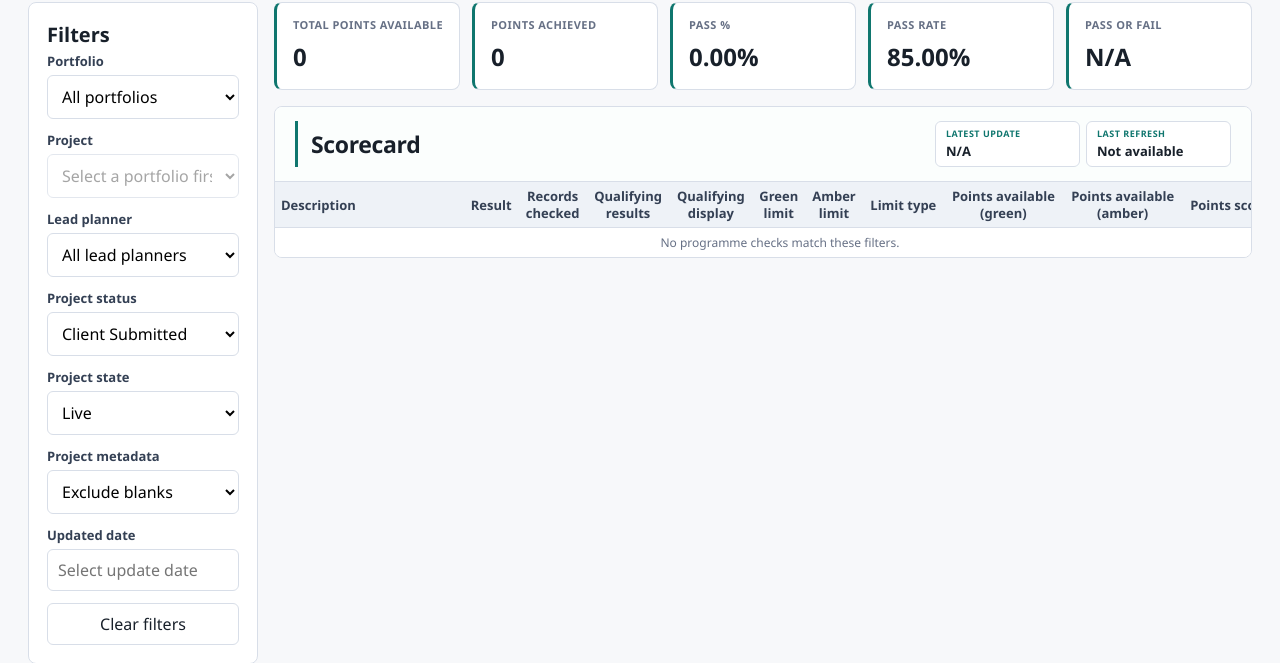
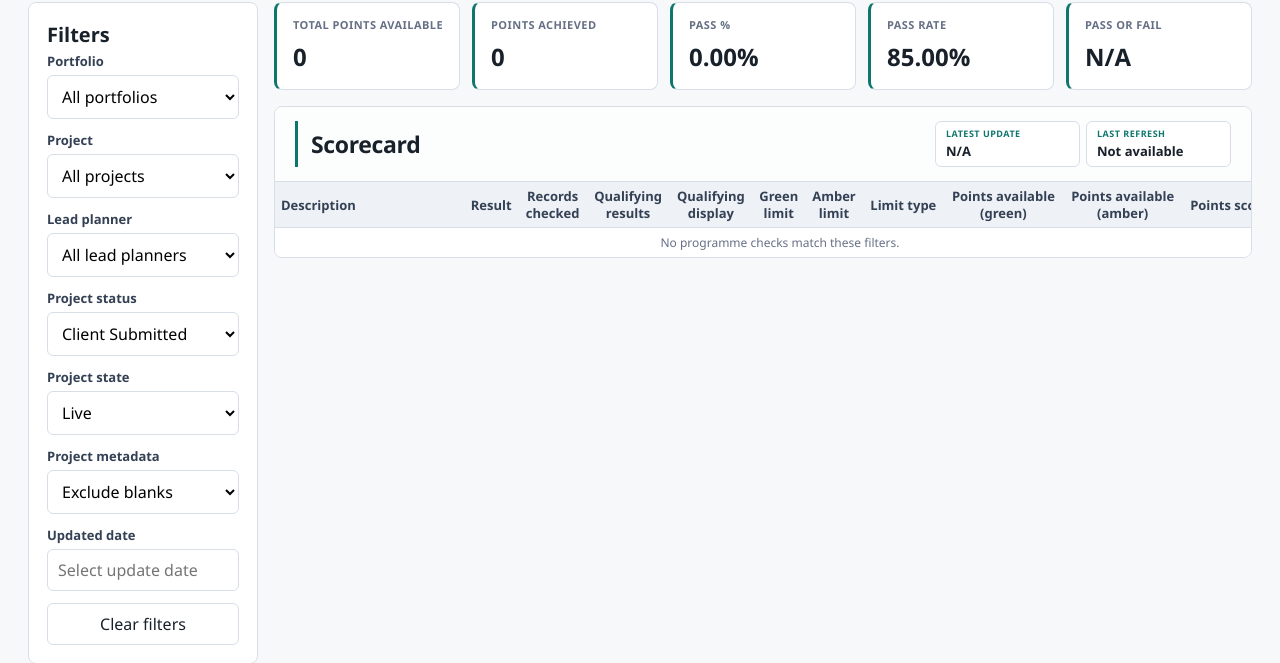
Before and after one commit to mathew-bateman/P6, a Django app: page /schedule-quality/overview/ in a window 1280 px wide. Shown: the part 277-940 px from the top of the page. Run offline with Django 5.2, Linux system fonts and the light colour scheme; the visitor is signed in with stand-in values (Sample User, id 1); parts of the project's set-up code (start-up, migrations or seed data) failed here and were passed over; some libraries are stand-ins or nearby versions.

Commit message:
fix: allow project filtering without a portfolio

```diff
--- a/backups/views.py
+++ b/backups/views.py
@@ -432,7 +432,7 @@ class ScheduleQualityReportFiltersMixin:
             (
                 project
                 for project in projects
-                if filters.portfolio and project.get("portfolio") == filters.portfolio
+                if not filters.portfolio or project.get("portfolio") == filters.portfolio
             ),
             key=lambda project: (
                 project.get("updated_date") is not None,
--- a/templates/backups/partials/schedule_quality_overview_results.html
+++ b/templates/backups/partials/schedule_quality_overview_results.html
@@ -18,8 +18,8 @@
             </div>
             <div class="field">
                 <label for="overview-project">Project</label>
-                <select id="overview-project" class="schedule-quality-select" name="project" {% if not validation_filters.portfolio %}disabled{% endif %}>
-                    <option value="">{% if validation_filters.portfolio %}All projects in {{ validation_filters.portfolio }}{% else %}Select a portfolio first{% endif %}</option>
+                <select id="overview-project" class="schedule-quality-select" name="project">
+                    <option value="">{% if validation_filters.portfolio %}All projects in {{ validation_filters.portfolio }}{% else %}All projects{% endif %}</option>
                     {% for project in projects %}
                         <option value="{{ project.proj_id }}" {% if validation_filters.project_id == project.proj_id %}selected{% endif %}>{% if validation_filters.project_id == project.proj_id %}✓ {% endif %}{% if project.updated_date %}{{ project.updated_date|date:"d/m/Y" }} — {% endif %}{{ project.proj_short_name|default:"Unnamed project" }}</option>
                     {% endfor %}
--- a/templates/backups/schedule_quality_validation.html
+++ b/templates/backups/schedule_quality_validation.html
@@ -127,8 +127,8 @@
             </div>
             <div class="field">
                 <label for="validation-project">Project</label>
-                <select id="validation-project" class="schedule-quality-select" name="project" {% if not validation_filters.portfolio %}disabled{% endif %}>
-                    <option value="">{% if validation_filters.portfolio %}All projects in {{ validation_filters.portfolio }}{% else %}Select a portfolio first{% endif %}</option>
+                <select id="validation-project" class="schedule-quality-select" name="project">
+                    <option value="">{% if validation_filters.portfolio %}All projects in {{ validation_filters.portfolio }}{% else %}All projects{% endif %}</option>
                     {% for project in projects %}
                         <option value="{{ project.proj_id }}" {% if validation_filters.project_id == project.proj_id %}selected{% endif %}>{% if validation_filters.project_id == project.proj_id %}✓ {% endif %}{% if project.updated_date %}{{ project.updated_date|date:"d/m/Y" }} — {% endif %}{{ project.proj_short_name|default:"Unnamed project" }}</option>
                     {% endfor %}
```
Also changed, not shown: backups/tests/test_schedule_quality_reporting.py (+4 -3 lines).
